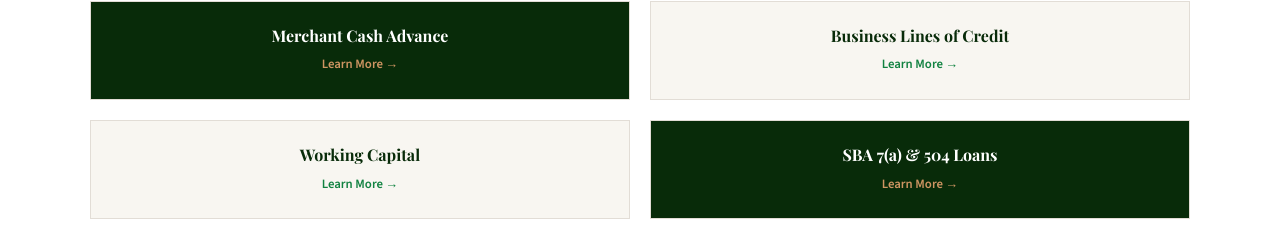
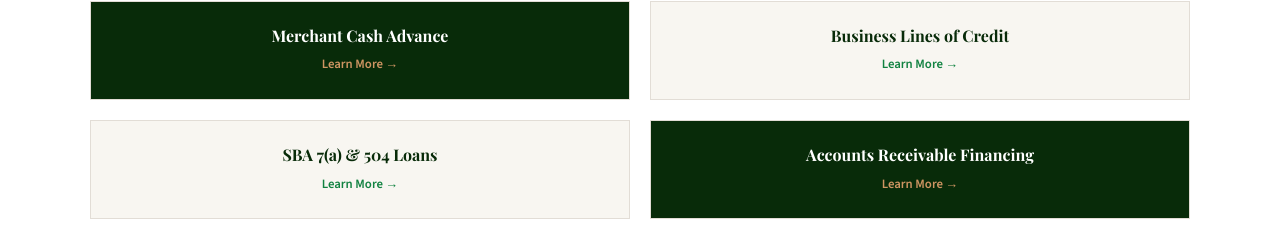
Before and after one commit to syed-sgf/sgf-site, a Next.js app: page /tools/mca-calculator in a window 1280 px wide. Shown: the part 1947-2182 px from the top of the page. Built offline with nearby package versions, Linux system fonts and the light colour scheme; a web font is replaced by a local one.

Commit message:
fix: MCA related programs — correct 4 cards with AR financing

```diff
--- a/app/tools/mca-calculator/page.tsx
+++ b/app/tools/mca-calculator/page.tsx
@@ -359,8 +359,8 @@ export default function MCACalculatorPage() {
   const relatedPrograms = [
     { label: "Merchant Cash Advance", href: "/financing-options/merchant-cash-advance", dark: true },
     { label: "Business Lines of Credit", href: "/financing-options/business-loc", dark: false },
-    { label: "Working Capital", href: "/financing-options/working-capital", dark: false },
-    { label: "SBA 7(a) & 504 Loans", href: "/financing-options/sba-loans", dark: true },
+    { label: "SBA 7(a) & 504 Loans", href: "/financing-options/sba-loans", dark: false },
+    { label: "Accounts Receivable Financing", href: "/financing-options/accounts-receivable", dark: true },
   ];
 
   return (
```
